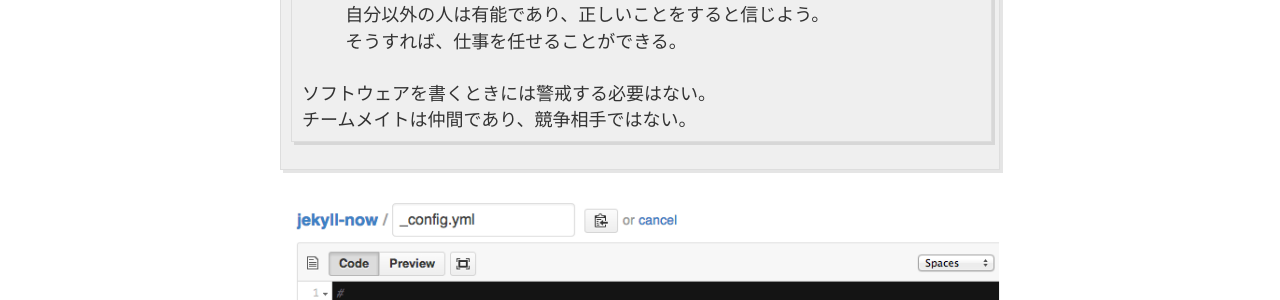
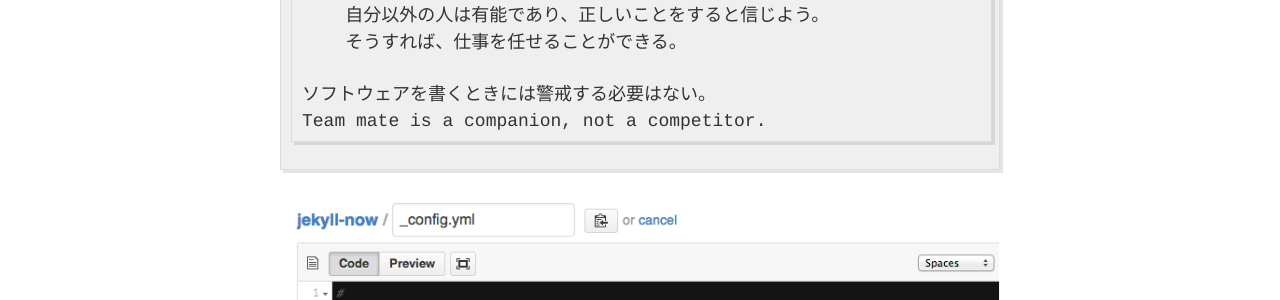
Before and after one commit to The-Actual-Damien/nondroid5-jeckyll, a Jekyll site: the page built from _posts/2111-11-11-Idea.md, in a window 1280 px wide. Shown: the part 736-1036 px from the top of the page. Built offline with Jekyll 4.4.1, drawn with Linux system fonts in a browser that asks for light colours; Markdown is read by kramdown in place of the engine named in the settings; some of the changed text lies outside the part shown.

Commit message:
Update 2111-11-11-Idea.md

```diff
--- a/_posts/2111-11-11-Idea.md
+++ b/_posts/2111-11-11-Idea.md
@@ -25,8 +25,7 @@ title: Idea
         そうすれば、仕事を任せることができる。
 
     ソフトウェアを書くときには警戒する必要はない。
-    チームメイトは仲間であり、競争相手ではない。
-
+    Team mate is a companion, not a competitor.
 
 
 ![_config.yml]({{ site.baseurl }}/images/config.png)
```
